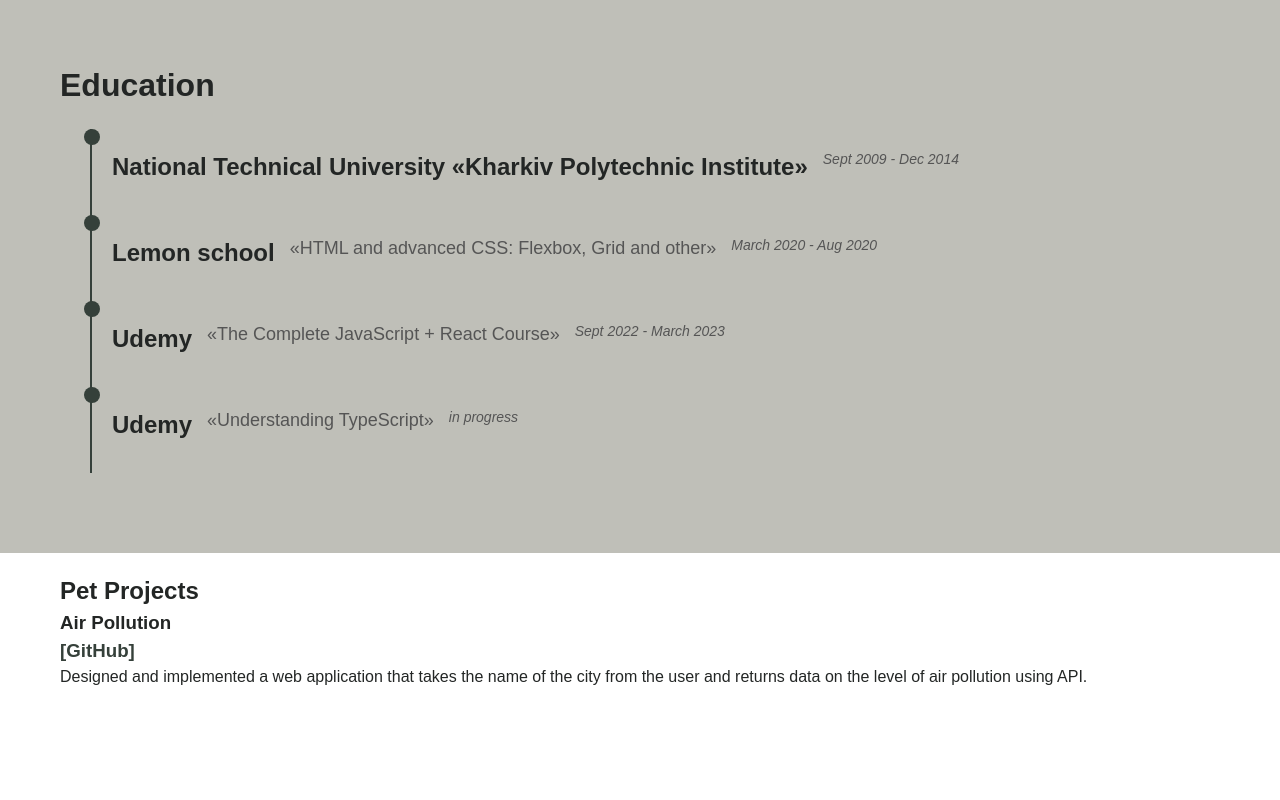
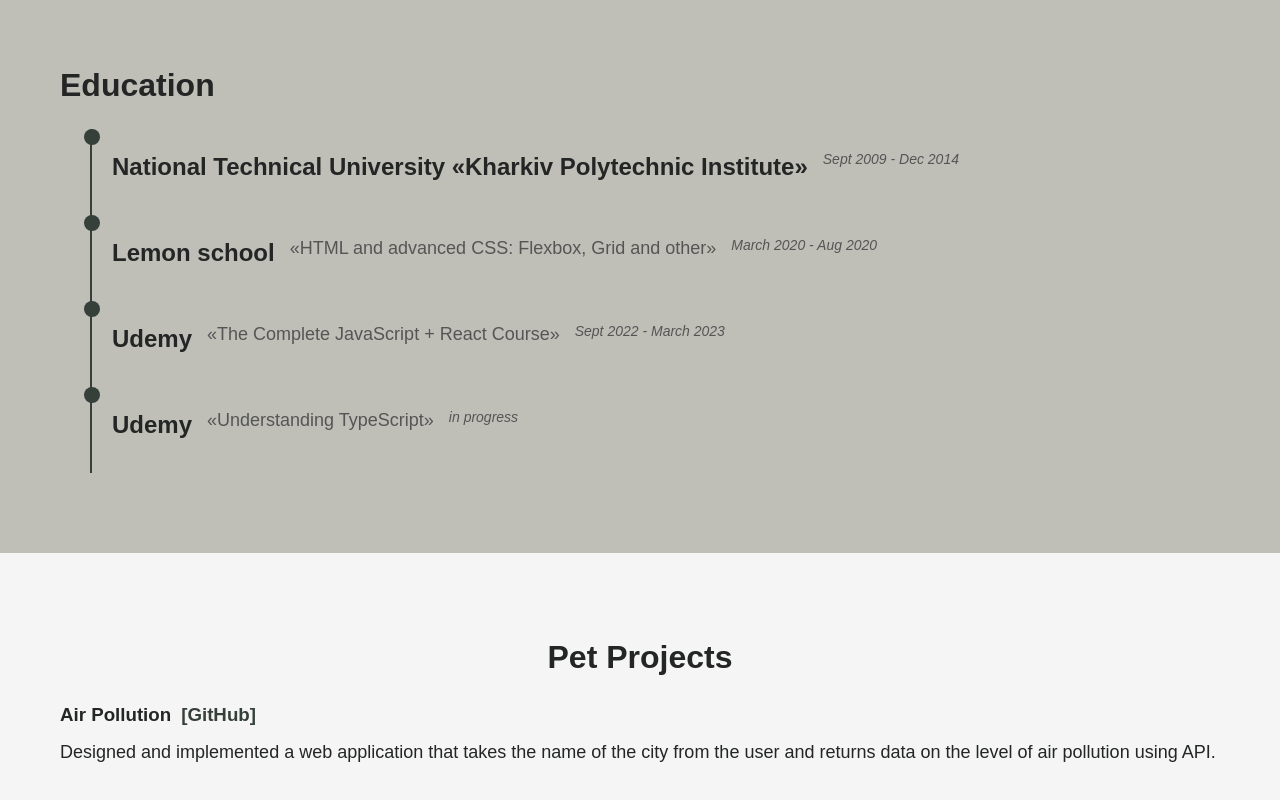
Before and after one commit to AlenaYarmak/homepage1, a plain HTML site: page index.html in a window 1280 px wide. Shown: the part 997-1797 px from the top of the page. Before the commit the page ends 1706 px from the top, so only its background shows below. Drawn offline with Linux system fonts and the light colour scheme.

Commit message:
add styles for project section

```diff
--- a/styles.css
+++ b/styles.css
@@ -171,3 +171,29 @@ a {
     font-size: 14px;
     font-style: italic;
 }
+
+/* Projects */
+.project {
+    background: #f5f5f5;
+    padding: 60px 0;
+}
+
+.project__title {
+    display: flex;
+    justify-content: center;
+    font-size: 32px;
+    margin-bottom: 20px;
+}
+
+.project__text {
+    font-size: 18px;
+}
+
+.project__subtitle {
+    display: flex;
+    padding-bottom: 10px;
+}
+
+.project__link {
+    padding-left: 10px;
+}
```
